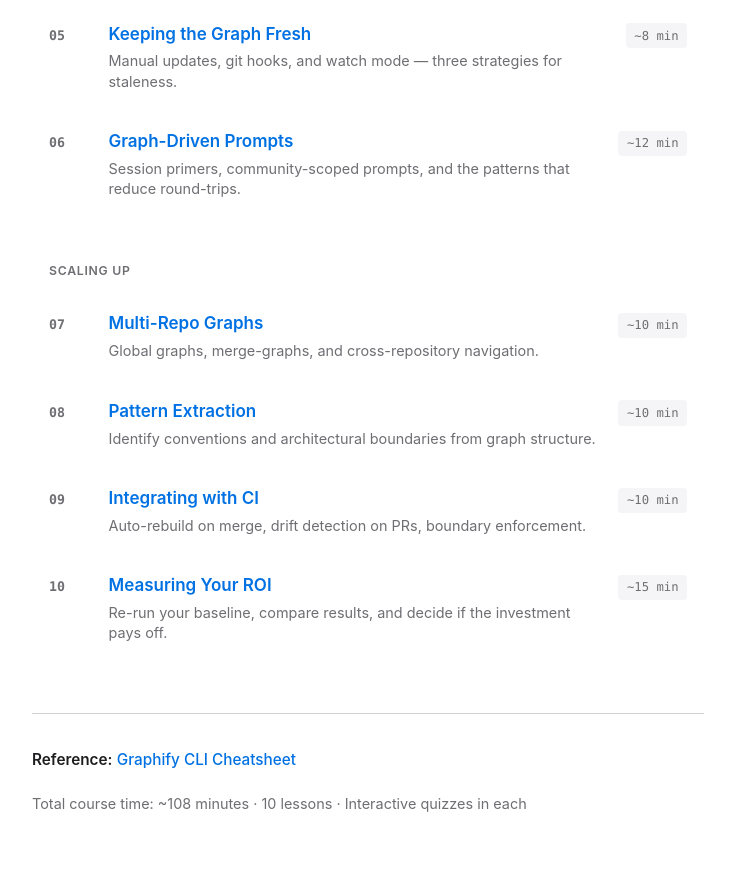
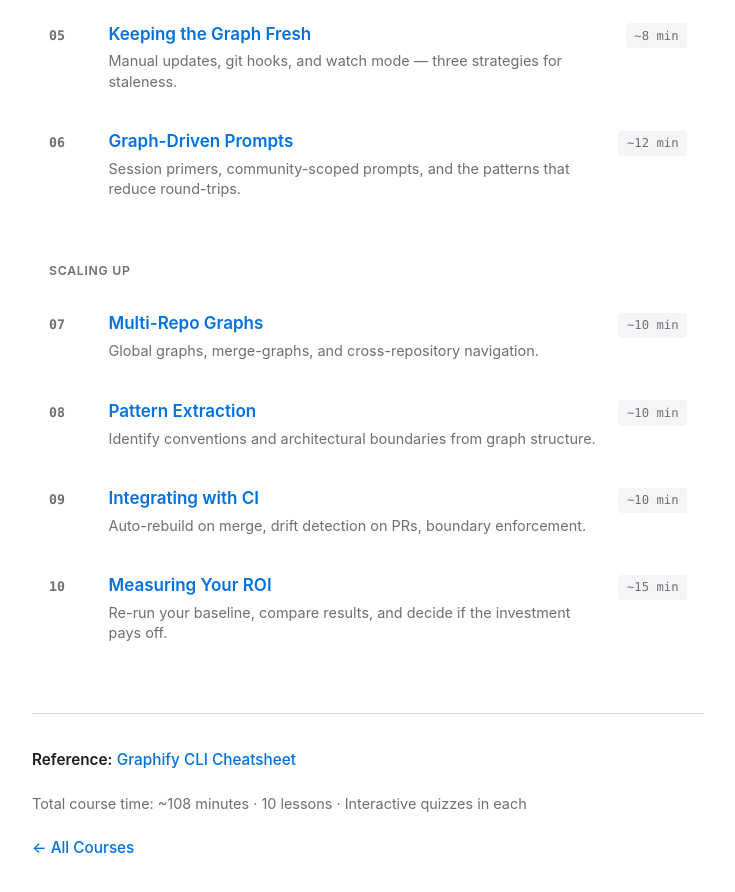
Before and after one commit to imforster/sandbox, a plain HTML site: page learn-graphify/lessons/index.html in a window 1280 px wide. Shown: the part 766-1658 px from the top of the page, without its empty margins (272-1007 px from the left). Drawn offline with Linux system fonts and the light colour scheme.

Commit message:
Add 'All Courses' link to learn-graphify and safe-agentic-workflows indexes

```diff
--- a/learn-graphify/lessons/index.html
+++ b/learn-graphify/lessons/index.html
@@ -227,6 +227,7 @@
 <div class="resources-link">
   <p><strong>Reference:</strong> <a href="../reference/graphify-cli-cheatsheet.html">Graphify CLI Cheatsheet</a></p>
   <p style="color: var(--color-muted); font-size: 0.85rem; margin-top: 0.5rem;">Total course time: ~108 minutes · 10 lessons · Interactive quizzes in each</p>
+  <p style="margin-top: 1rem;"><a href="../../">← All Courses</a></p>
 </div>
 
 </body>
```
Also changed, not shown: safe-agentic-workflows/lessons/index.html (+1 -0 lines).
